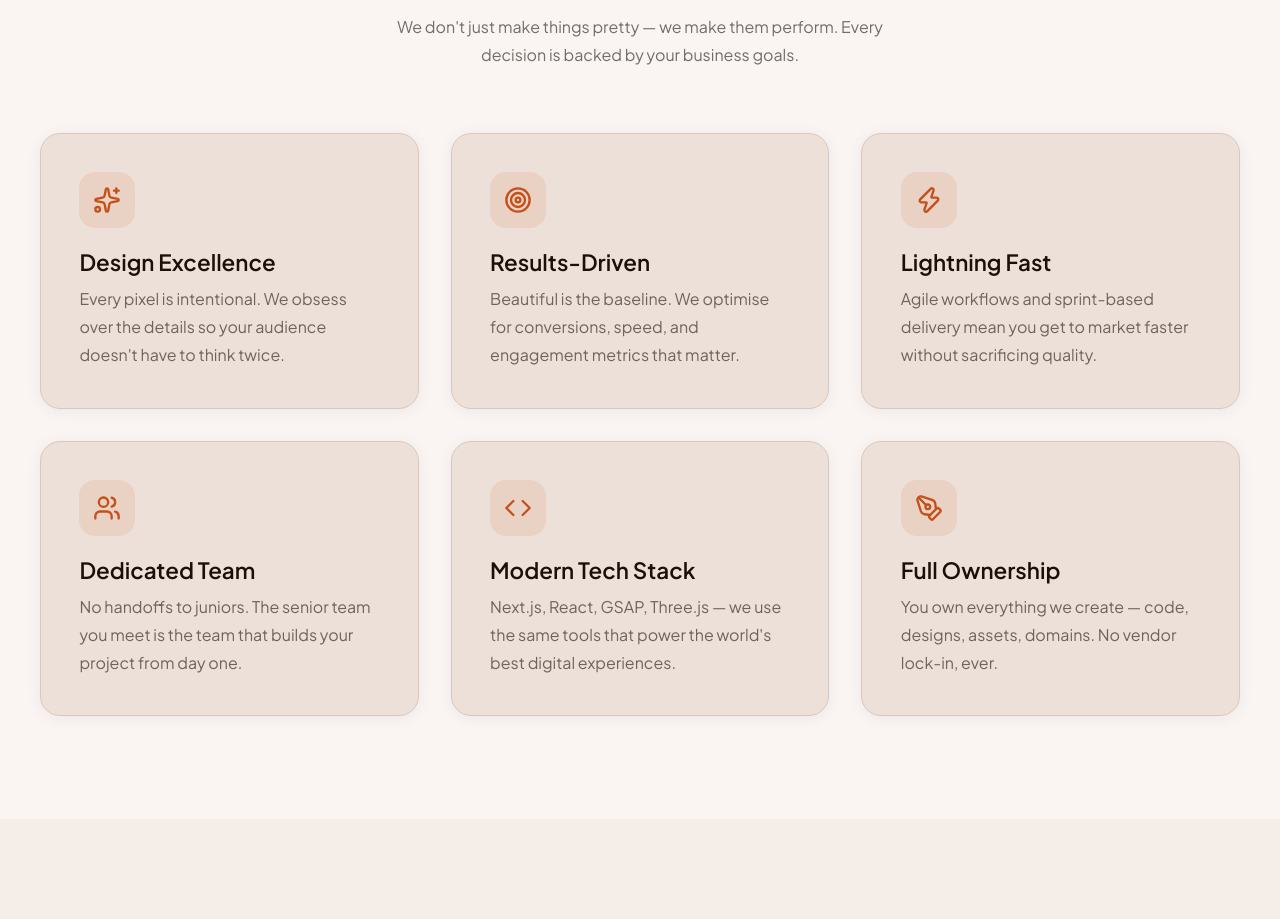
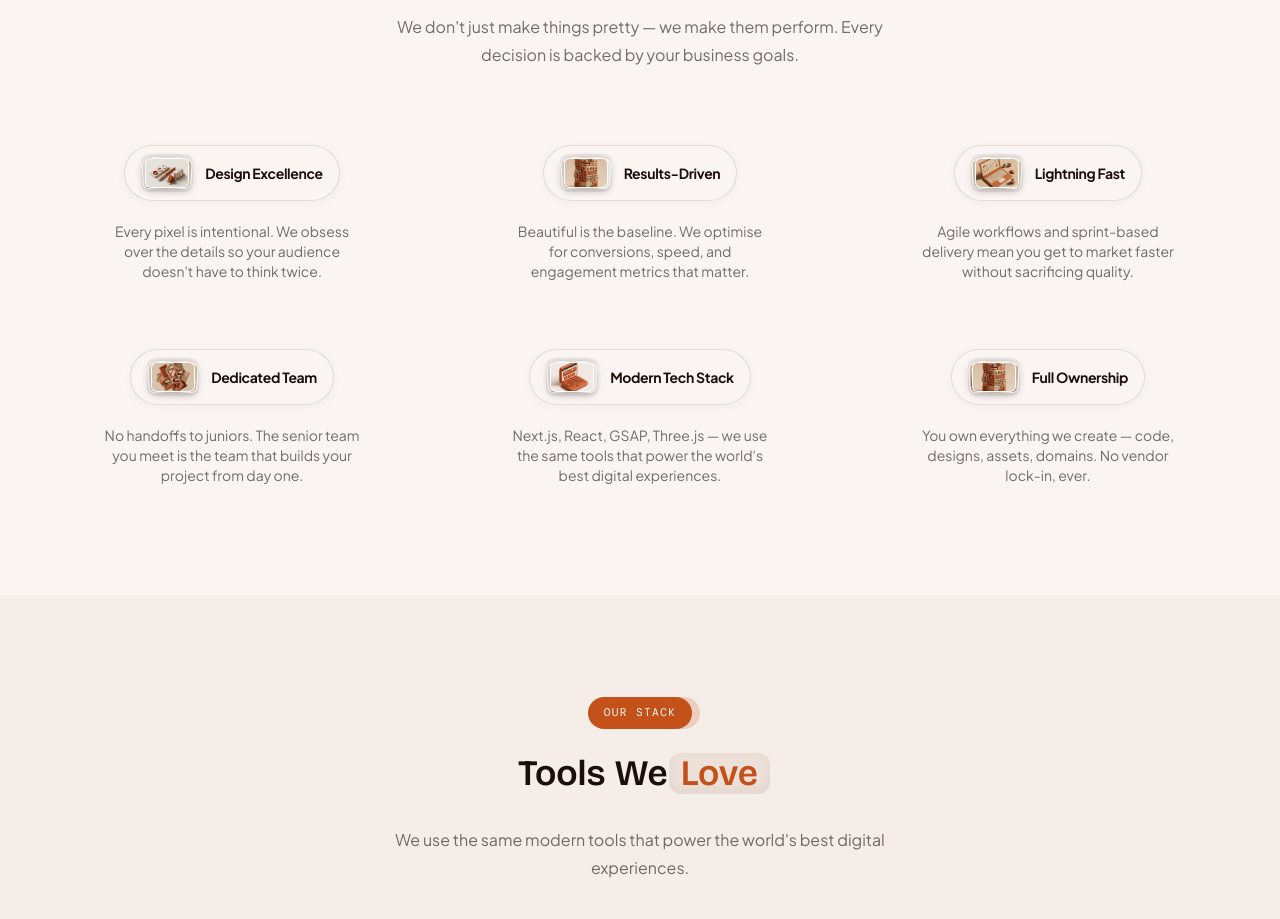
Before and after one commit to TheBlackKnight9/KP-Creative-, a Next.js app: page / in a window 1280 px wide. Shown: the part 4080-4999 px from the top of the page. Built offline with nearby package versions, Linux system fonts and the light colour scheme.

Commit message:
feat: replace Why Us static cards with interactive popping ImagesBadge components

```diff
--- a/app/page.jsx
+++ b/app/page.jsx
@@ -30,6 +30,7 @@ import LogoMarquee from "@/components/LogoMarquee";
 import Testimonials from "@/components/Testimonials";
 import FAQ from "@/components/FAQ";
 import CreativeHeading from "@/components/CreativeHeading";
+import { ImagesBadge } from "@/components/ui/images-badge";
 
 const SERVICES = [
   {
@@ -758,21 +759,54 @@ export default function HomePage() {
           </div>
 
           <motion.div
-            className="grid-3"
+            className="flex flex-wrap justify-center gap-y-12 gap-x-6 mt-12 w-full"
             variants={staggerContainer}
             initial="hidden"
             whileInView="visible"
             viewport={{ once: true, margin: "-100px" }}
           >
-            {WHY_US.map((item) => (
-              <motion.div key={item.title} variants={fadeInUp}>
-                <ClayCard>
-                  <div className="service-icon"><item.icon /></div>
-                  <h3 className="text-h3" style={{ marginBottom: "0.5rem" }}>{item.title}</h3>
-                  <p className="text-body">{item.desc}</p>
-                </ClayCard>
-              </motion.div>
-            ))}
+            {WHY_US.map((item, idx) => {
+              // Assign distinct clay graphic image stacks for each badge
+              let badgeImages = [];
+              if (idx === 0) {
+                badgeImages = ["/images/clay-web-design.png", "/images/clay-graphic-design.png", "/images/clay-picture-frames.png"];
+              } else if (idx === 1) {
+                badgeImages = ["/images/clay-magnifying-glass.png", "/images/clay-shapes-stacked.png", "/images/clay-digital-transformation.png"];
+              } else if (idx === 2) {
+                badgeImages = ["/images/clay-mouse-solid.png", "/images/clay-browser-laptop-solid.png", "/images/clay-toolbox.png"];
+              } else if (idx === 3) {
+                badgeImages = ["/images/clay-phone-envelope.png", "/images/clay-picture-frames.png", "/images/clay-social-media.png"];
+              } else if (idx === 4) {
+                badgeImages = ["/images/clay-web-design.png", "/images/clay-browser-laptop.png", "/images/clay-digital-transformation.png"];
+              } else {
+                badgeImages = ["/images/clay-toolbox.png", "/images/clay-shapes-stacked.png", "/images/clay-crumpled-paper.png"];
+              }
+
+              return (
+                <motion.div
+                  key={item.title}
+                  variants={fadeInUp}
+                  className="w-full sm:w-[calc(50%-12px)] lg:w-[calc(33.33%-16px)] flex justify-center py-2"
+                >
+                  <div className="flex flex-col items-center text-center w-full max-w-[290px]">
+                    <div className="h-16 flex items-center justify-center relative overflow-visible">
+                      <ImagesBadge
+                        text={item.title}
+                        images={badgeImages}
+                        folderSize={{ width: 52, height: 38 }}
+                        teaserImageSize={{ width: 44, height: 30 }}
+                        hoverImageSize={{ width: 130, height: 100 }}
+                        hoverTranslateY={-95}
+                        hoverSpread={45}
+                      />
+                    </div>
+                    <p className="text-xs md:text-sm leading-relaxed text-[#1C0F0A]/60 mt-4 px-4">
+                      {item.desc}
+                    </p>
+                  </div>
+                </motion.div>
+              );
+            })}
           </motion.div>
         </div>
       </section>
--- /dev/null
+++ b/components/ui/images-badge.jsx
@@ -0,0 +1,87 @@
+"use client";
+import React, { useState } from "react";
+import { motion } from "framer-motion";
+
+export function ImagesBadge({
+  text,
+  images = [],
+  folderSize = { width: 48, height: 36 },
+  teaserImageSize = { width: 40, height: 28 },
+  hoverImageSize = { width: 140, height: 108 },
+  hoverTranslateY = -110,
+  hoverSpread = 50,
+  hoverRotation = 12,
+  className = "",
+}) {
+  const [isHovered, setIsHovered] = useState(false);
+
+  return (
+    <div
+      onMouseEnter={() => setIsHovered(true)}
+      onMouseLeave={() => setIsHovered(false)}
+      className={`inline-flex items-center gap-3 bg-[#FAF5F2] hover:bg-[#F5EDE8] border border-[#D9C8BF]/60 rounded-full px-4 py-2 shadow-[0_2px_12px_rgba(28,15,10,0.04)] hover:shadow-[0_8px_24px_rgba(28,15,10,0.08)] transition-all duration-300 cursor-pointer select-none relative ${className}`}
+    >
+      {/* Folder/Thumbnail area */}
+      <div
+        className="relative flex items-center justify-center bg-[#1C0F0A]/5 rounded-lg overflow-visible shrink-0"
+        style={{ width: folderSize.width, height: folderSize.height }}
+      >
+        {images.map((img, idx) => {
+          // Horizontal spread offset on hover
+          let xOffset = 0;
+          if (isHovered) {
+            if (idx === 0) xOffset = -hoverSpread;
+            if (idx === 2) xOffset = hoverSpread;
+          } else {
+            // Slight fan out in teaser state
+            xOffset = (idx - 1) * 3;
+          }
+
+          // Rotation angle on hover
+          let rotateAngle = 0;
+          if (isHovered) {
+            if (idx === 0) rotateAngle = -hoverRotation;
+            if (idx === 2) rotateAngle = hoverRotation;
+          } else {
+            rotateAngle = (idx - 1) * 4;
+          }
+
+          // Z-index calculation to overlay center image on top in teaser, but right image on top in spread (or vice versa)
+          const zIndex = isHovered ? (idx === 1 ? 20 : 10) : (idx === 1 ? 10 : 5);
+
+          return (
+            <motion.div
+              key={idx}
+              className="absolute rounded-md overflow-hidden border border-white/80 shadow-[0_2px_8px_rgba(28,15,10,0.12)] bg-neutral-100 shrink-0"
+              style={{ zIndex }}
+              animate={{
+                width: isHovered ? hoverImageSize.width : teaserImageSize.width,
+                height: isHovered ? hoverImageSize.height : teaserImageSize.height,
+                x: xOffset,
+                y: isHovered ? hoverTranslateY : 0,
+                rotate: rotateAngle,
+                scale: isHovered ? 1.05 : 1,
+              }}
+              transition={{
+                type: "spring",
+                stiffness: 220,
+                damping: 18,
+              }}
+            >
+              <img
+                src={img}
+                alt={`teaser-${idx}`}
+                className="w-full h-full object-cover"
+              />
+            </motion.div>
+          );
+        })}
+      </div>
+
+      {/* Text label */}
+      <span className="text-xs md:text-sm font-bold tracking-tight text-[#1C0F0A]">
+        {text}
+      </span>
+    </div>
+  );
+}
```
